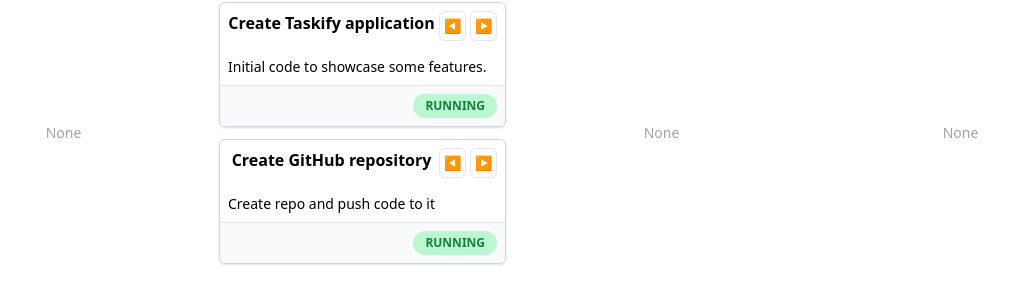
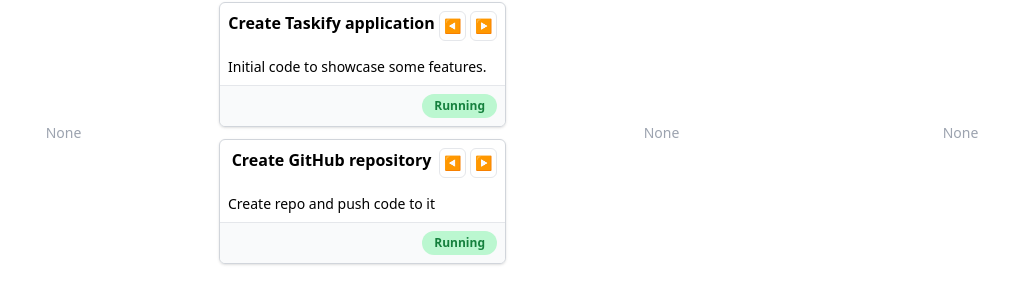
Before and after one commit to hrohden/taskify-frontend, a React (Vite) app: page / in a window 1280 px wide. Shown: the part 174-478 px from the top of the page, without its empty margins (128-1162 px from the left). Built offline with nearby package versions, Linux system fonts and the light colour scheme.

Commit message:
Refactor Board and TaskCard components to use statusList from types/Status

```diff
--- a/src/Board.tsx
+++ b/src/Board.tsx
@@ -1,15 +1,19 @@
 import { useSelector } from "react-redux";
 import BoardColumn from "./BoardColumn";
+import { statusList } from "./types/Status";
 import { Store } from "./types/Store";
 
 const Board = () => {
   const tasks = useSelector((state: Store) => state.tasks);
   return (
     <div className="flex w-full justify-between gap-3">
-      <BoardColumn title="Pending" tasks={[]} />
-      <BoardColumn title="Running" tasks={tasks} />
-      <BoardColumn title="Blocked" tasks={[]} />
-      <BoardColumn title="Completed" tasks={[]} />
+      {statusList.map((status) => (
+        <BoardColumn
+          key={status.id}
+          title={status.description}
+          tasks={tasks.filter((task) => task.status.id === status.id)}
+        />
+      ))}
     </div>
   );
 };
--- a/src/TaskCard.tsx
+++ b/src/TaskCard.tsx
@@ -1,6 +1,7 @@
 import { useDispatch } from "react-redux";
 import TaskStatus from "./TaskStatus";
 import { move } from "./app/taskSlice";
+import { statusList } from "./types/Status";
 import { Task } from "./types/Task";
 
 const TaskCard = ({ task }: { task: Task }) => {
@@ -12,7 +13,12 @@
         <button
           className="w-8 rounded-md border border-gray-200 p-1 text-sm text-gray-400"
           onClick={() => {
-            dispatch(move({ id: task.id, status: "PENDING" }));
+            dispatch(
+              move({
+                id: task.id,
+                status: statusList.find((s) => s.id === task.status.id - 1)!,
+              }),
+            );
           }}
         >
           ◀
@@ -20,7 +26,12 @@
         <button
           className="w-8 rounded-md border border-gray-200 p-1 text-sm text-gray-400"
           onClick={() => {
-            dispatch(move({ id: task.id, status: "BLOCKED" }));
+            dispatch(
+              move({
+                id: task.id,
+                status: statusList.find((s) => s.id === task.status.id + 1)!,
+              }),
+            );
           }}
         >
           ▶
--- a/src/TaskStatus.tsx
+++ b/src/TaskStatus.tsx
@@ -1,28 +1,30 @@
-const TaskStatus = ({ status }: { status: string }) => {
+import { Status } from "./types/Status";
+
+const TaskStatus = ({ status }: { status: Status }) => {
   const styles = [
     {
-      status: "PENDING",
+      id: 1,
       styles: { text: "text-slate-700", background: "bg-slate-200" },
     },
     {
-      status: "RUNNING",
+      id: 2,
       styles: { text: "text-green-700", background: "bg-green-200" },
     },
     {
-      status: "BLOCKED",
+      id: 3,
       styles: { text: "text-red-700", background: "bg-red-200" },
     },
     {
-      status: "COMPLETED",
+      id: 4,
       styles: { text: "text-purple-700", background: "bg-purple-200" },
     },
   ];
-  const selectedStyle = styles.find((s) => s.status === status)!.styles;
+  const selectedStyle = styles.find((s) => s.id === status.id)!.styles;
   return (
     <span
       className={`rounded-full ${selectedStyle.background} px-3 py-1 text-xs font-semibold ${selectedStyle.text}`}
     >
-      {status}
+      {status.description}
     </span>
   );
 };
--- a/src/app/taskSlice.ts
+++ b/src/app/taskSlice.ts
@@ -1,16 +1,17 @@
 import { PayloadAction, createSlice } from "@reduxjs/toolkit";
+import { Status, statusList } from "../types/Status";
 import { Task } from "../types/Task";
 
 const initialState = [
   {
     id: "1",
-    status: "RUNNING",
+    status: statusList[1],
     title: "Create Taskify application",
     description: "Initial code to showcase some features.",
   },
   {
     id: "2",
-    status: "RUNNING",
+    status: statusList[1],
     title: "Create GitHub repository",
     description: "Create repo and push code to it",
   },
@@ -23,7 +24,7 @@
     create: (state, action: PayloadAction<Task>) => {
       state.concat(action.payload);
     },
-    move: (state, action: PayloadAction<{ id: string; status: string }>) => {
+    move: (state, action: PayloadAction<{ id: string; status: Status }>) => {
       const { id, status } = action.payload;
       const task = state.find((task) => task.id === id);
       if (task) {
--- a/src/types/Status.ts
+++ b/src/types/Status.ts
@@ -2,3 +2,10 @@
   id: number;
   description: string;
 }
+
+export const statusList: Status[] = [
+  { id: 1, description: "Pending" },
+  { id: 2, description: "Running" },
+  { id: 3, description: "Blocked" },
+  { id: 4, description: "Completed" },
+];
--- a/src/types/Task.ts
+++ b/src/types/Task.ts
@@ -1,6 +1,8 @@
+import { Status } from "./Status";
+
 export interface Task {
   id: string;
   title: string;
   description?: string;
-  status: "PENDING" | "RUNNING" | "BLOCKED" | "COMPLETED";
+  status: Status;
 }
```
